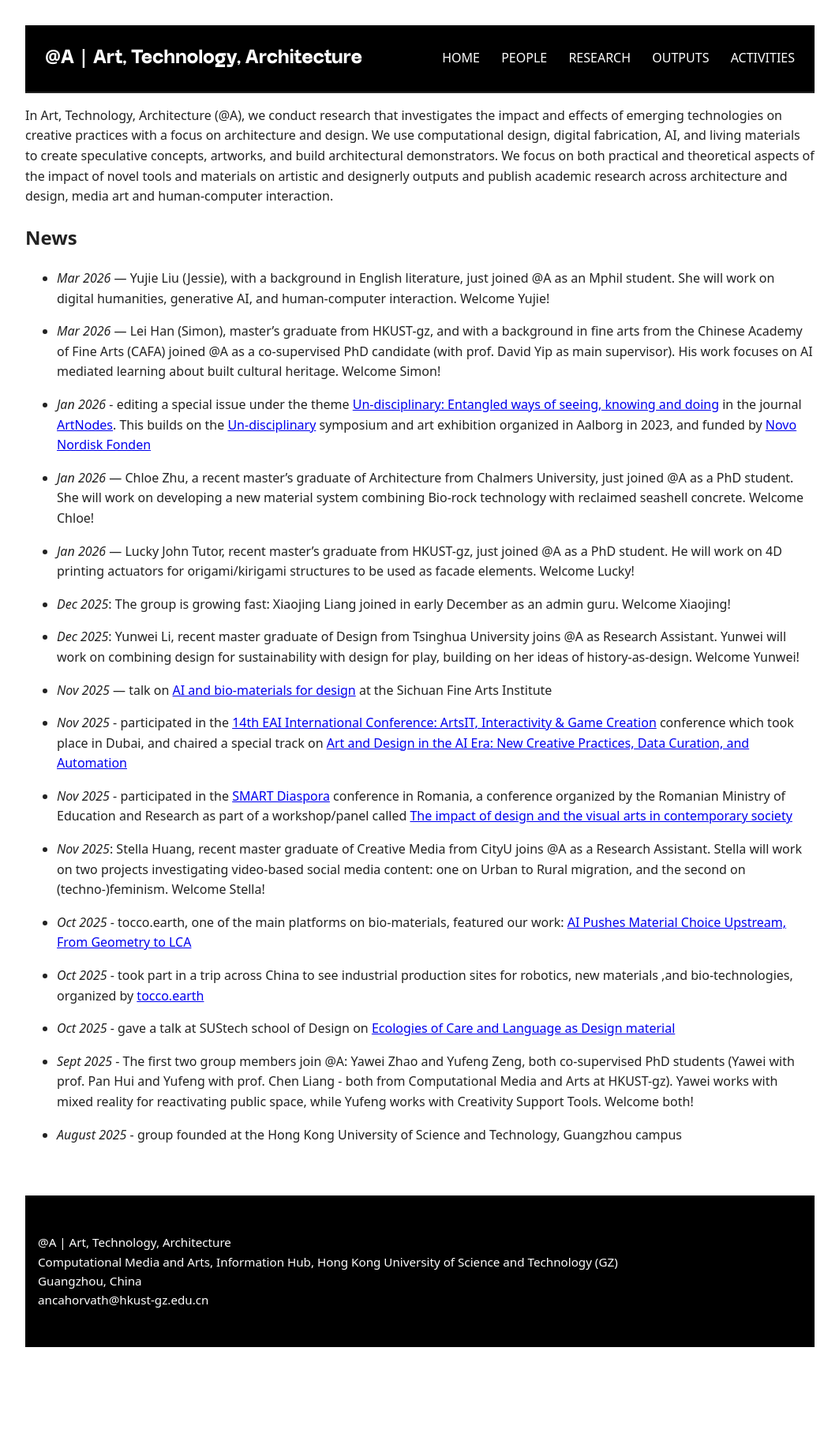
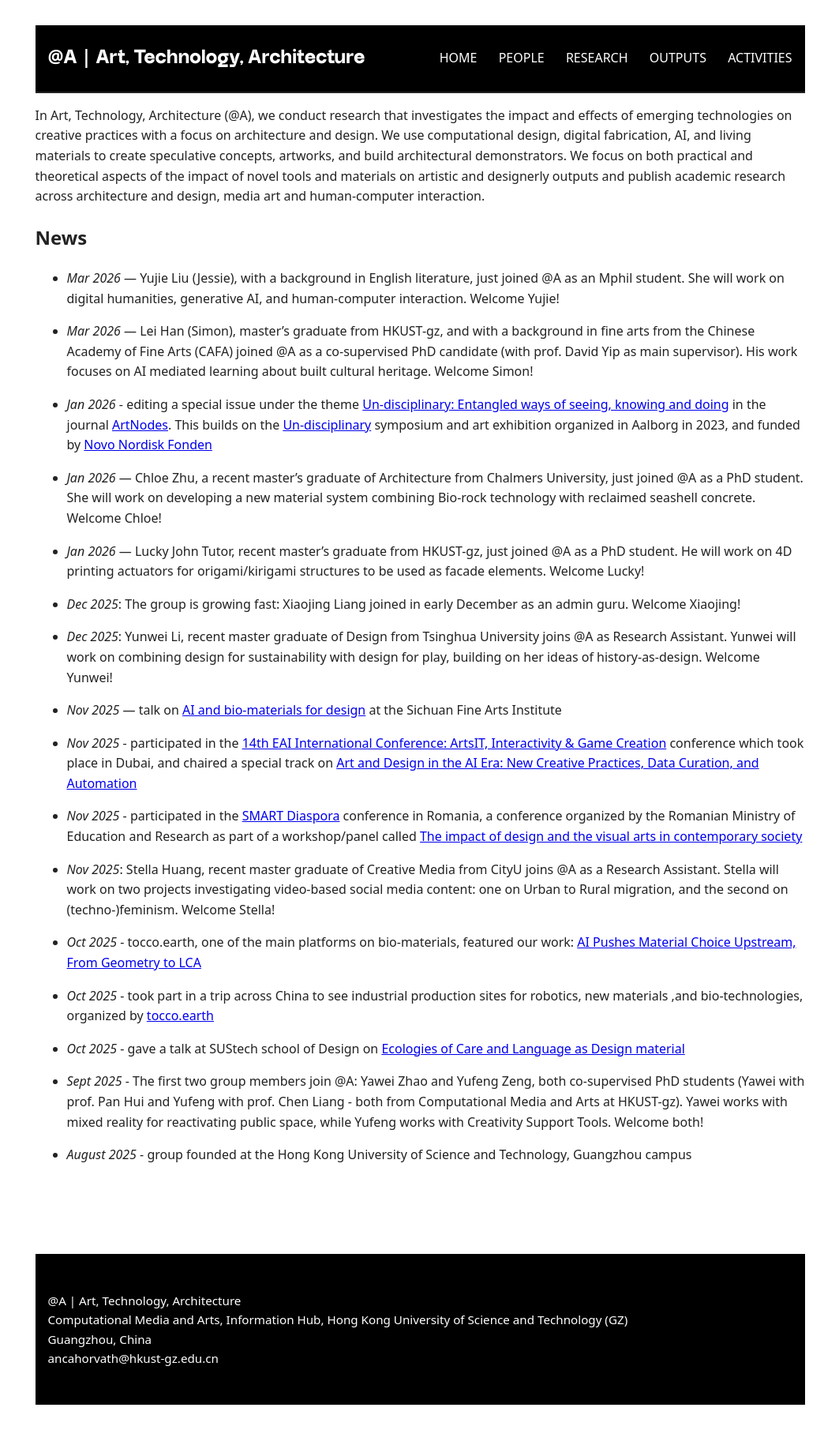
Before and after one commit to anqua/at-a, a Jekyll site: the page built from index.md, in a window 1280 px wide. Shown: the whole page at 79% size, without its empty margins (108-1171 px from the left). Built offline with Jekyll 4.4.1, drawn with Linux system fonts in a browser that asks for light colours; some web fonts are replaced; before the commit the page ends 1738 px from its top, so only the background shows below that.

Commit message:
Update style.css

```diff
--- a/assets/css/style.css
+++ b/assets/css/style.css
@@ -24,7 +24,7 @@
 
 
 body {
-  max-width: 1000px;
+  max-width: 975px;
   margin: 2rem auto;
   padding: 0 1rem;
   font-family: system-ui, -apple-system, BlinkMacSystemFont, sans-serif;
@@ -203,9 +203,10 @@ h1 {
 }
 
 .site-footer {
-  background-color: #000;
+
+  background-color: #000; /* black */
   color: #fff;
-  margin-top: 4em;
+  margin-top: 7em;
   padding: 2em 1em;
 }
 
```
